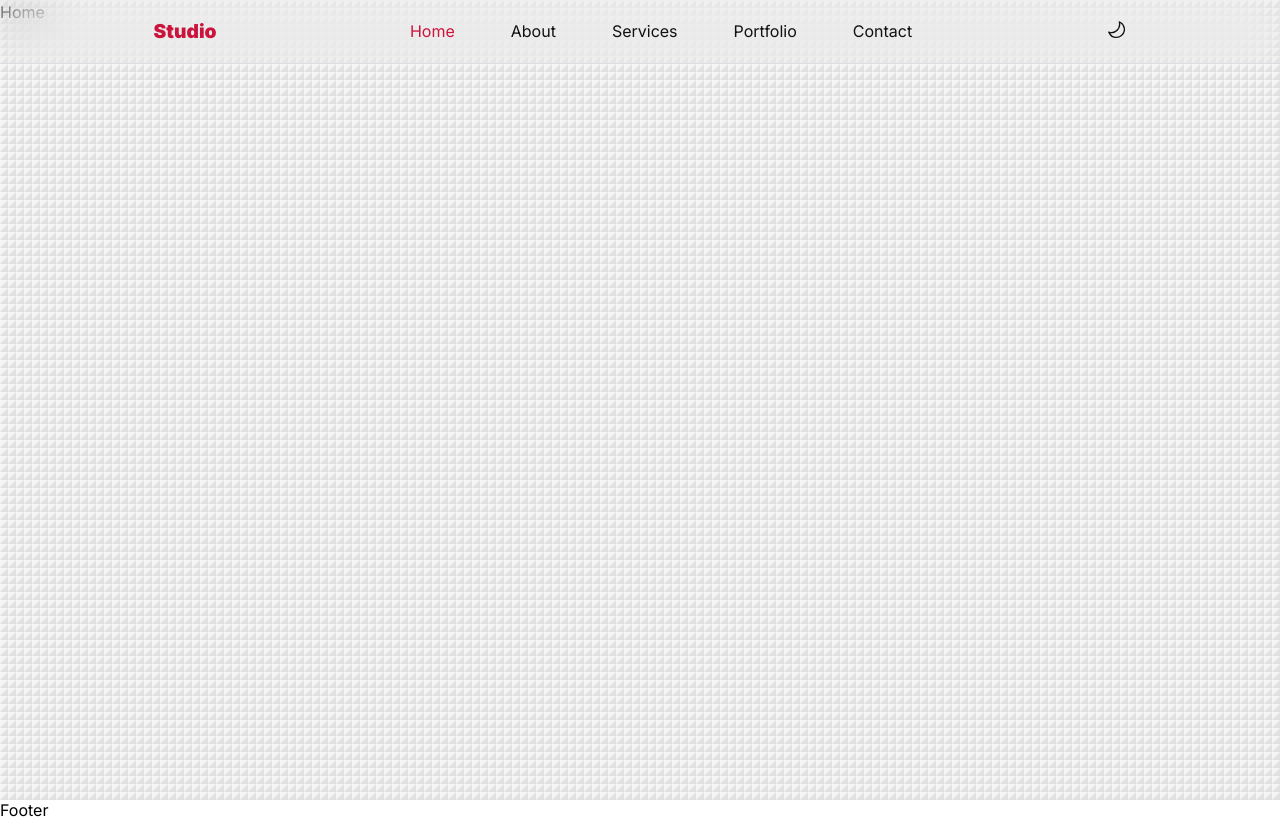
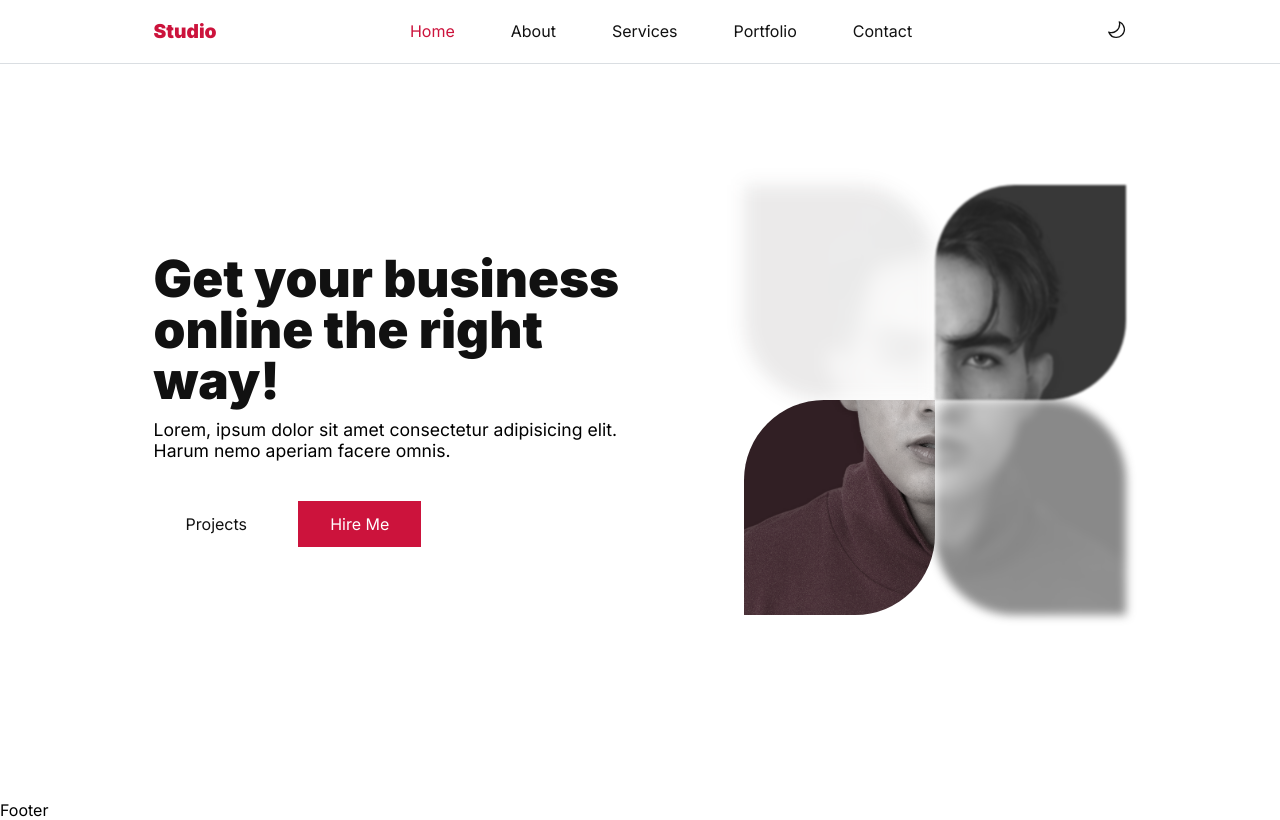
Before and after one commit to freetimezp/js-portfolio-55, a Next.js app: page / in a window 1280 px wide. Built offline with nearby package versions, Linux system fonts and the light colour scheme.

Commit message:
04. js-portfolio-55. Header component.

```diff
--- /dev/null
+++ b/app/components/header/Header.jsx
@@ -0,0 +1,45 @@
+import React from 'react';
+import Link from 'next/link';
+import Image from 'next/image';
+
+import styles from './header.module.css';
+
+import Image1 from '../../../public/assets/images/top-left.png';
+import Image2 from '../../../public/assets/images/top-right.png';
+import Image3 from '../../../public/assets/images/bottom-left.png';
+import Image4 from '../../../public/assets/images/bottom-right.png';
+
+const Header = () => {
+    return (
+        <header className={`container ${styles.header}`}>
+            <div className={styles.headerLeft}>
+                <h1>Get your business online the right way!</h1>
+                <p>
+                    Lorem, ipsum dolor sit amet consectetur adipisicing elit.
+                    Harum nemo aperiam facere omnis.
+                </p>
+                <div className={styles.headerCta}>
+                    <Link href="/portfolio" className='btn'>Projects</Link>
+                    <Link href="/contact" className='btn primary'>Hire Me</Link>
+                </div>
+            </div>
+
+            <div className={styles.headerRight}>
+                <article className={styles.card1}>
+                    <Image src={Image1} alt="face" />
+                </article>
+                <article className={styles.card2}>
+                    <Image src={Image2} alt="face" />
+                </article>
+                <article className={styles.card3}>
+                    <Image src={Image3} alt="face" />
+                </article>
+                <article className={styles.card4}>
+                    <Image src={Image4} alt="face" />
+                </article>
+            </div>
+        </header>
+    );
+}
+
+export default Header;
--- /dev/null
+++ b/app/components/header/header.module.css
@@ -0,0 +1,83 @@
+.header {
+    height: 100vh;
+    display: grid;
+    grid-template-columns: 5fr 4fr;
+    gap: 7rem;
+    align-items: center;
+}
+
+.headerLeft p {
+    margin: 0.8rem 0 2.5rem;
+    font-size: 1.1rem;
+}
+
+.headerCta {
+    display: flex;
+    gap: 1.2rem;
+}
+
+.headerRight {
+    display: grid;
+    grid-template-columns: 1fr 1fr;
+}
+
+.card1 {
+    border-radius: 0 5rem;
+    overflow: hidden;
+    animation: animCard 10s linear alternate infinite;
+}
+
+.card2 {
+    border-radius: 5rem 0;
+    overflow: hidden;
+    animation: animCard 20s linear alternate infinite;
+}
+
+.card3 {
+    border-radius: 5rem 0;
+    overflow: hidden;
+    animation: animCard 25s linear alternate infinite;
+}
+
+.card4 {
+    border-radius: 0 5rem;
+    overflow: hidden;
+    animation: animCard 15s linear alternate infinite;
+}
+
+@keyframes animCard {
+    0% {
+        filter: saturate(1) opacity(1) blur(0);
+    }
+    25% {
+        filter: saturate(0) opacity(1) blur(0);
+    }
+    50% {
+        filter: saturate(0) opacity(0) blur(10px);
+    }
+    100% {
+        filter: saturate(1) opacity(1) blur(0);
+    }
+}
+
+
+@media screen and (max-width: 600px) {
+    .header {
+        min-height: fit-content;
+        gap: 2.5rem;
+        grid-template-columns: 1fr;
+        padding: 7rem 0;
+    }
+
+    .headerLeft {
+        text-align: center;
+    }
+
+    .headerLeft p {
+        margin-bottom: 1.8rem;
+    }
+
+    .headerCta {
+        justify-content: center;
+    }
+}
--- a/app/page.js
+++ b/app/page.js
@@ -1,9 +1,10 @@
+import Header from "./components/header/Header";
 
 
 export default function Home() {
   return (
-    <main>
-      Home
-    </main>
+    <>
+      <Header />
+    </>
   );
 }
```
